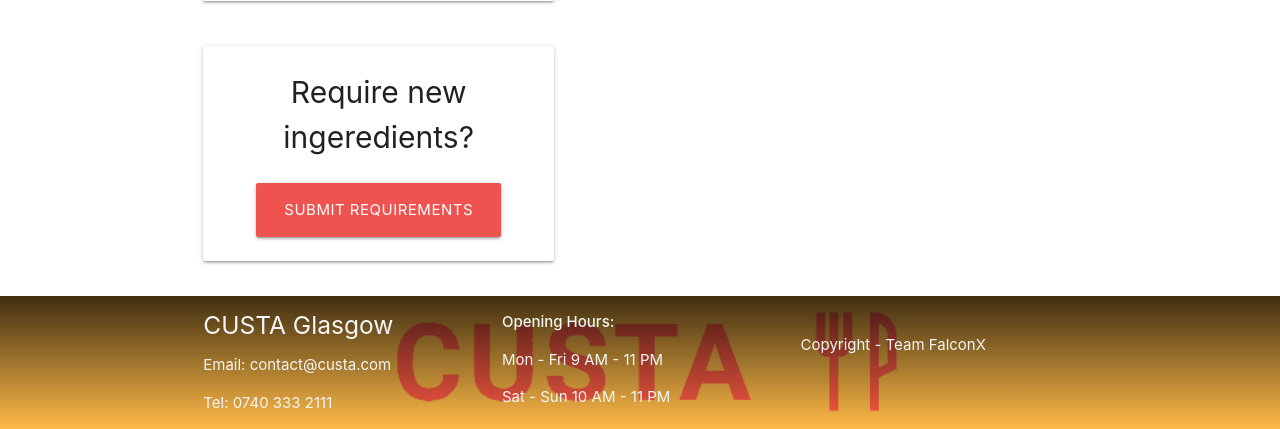
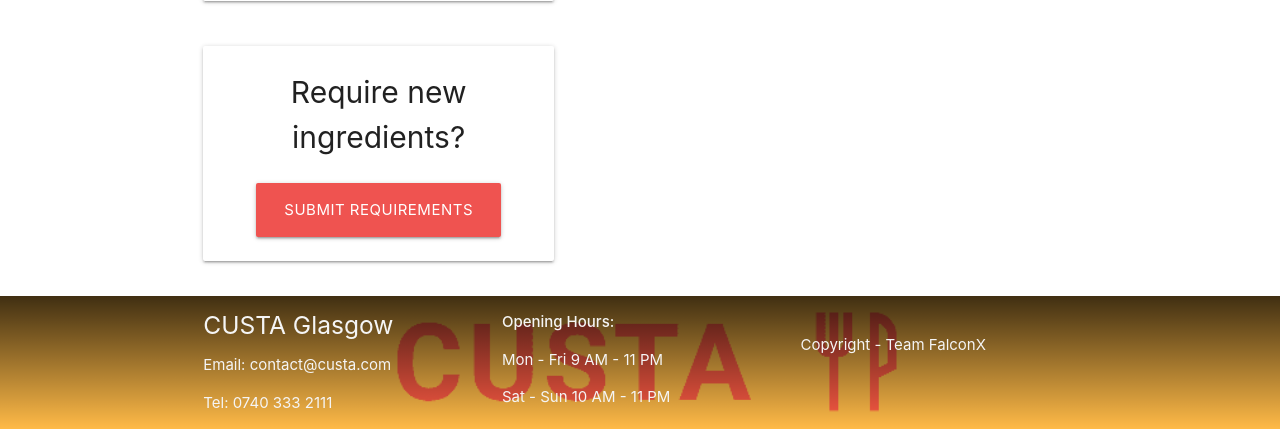
Before and after one commit to RP0001/custa_falcon_x, a Django app: page /custa/contact/ in a window 1280 px wide. Shown: the part 831-1260 px from the top of the page. Run offline with Django 3.2, Linux system fonts and the light colour scheme; some libraries are stand-ins or nearby versions.

Commit message:
several typos fixed

```diff
--- a/templates/custa/contact.html
+++ b/templates/custa/contact.html
@@ -25,7 +25,7 @@
             </div>
             <br>
             <div class="card-panel hoverable">
-                <div class="center-align"><span class="big-font">Require new ingeredients?</span></div>
+                <div class="center-align"><span class="big-font">Require new ingredients?</span></div>
                 <br>
                 <div class="center-align">
                     <!--trigger the modal-->
@@ -36,7 +36,7 @@
 
         <div class="col s12 m12 l7">
             <div class="card-panel hoverable">
-                <h5>Loation</h5>
+                <h5>Location</h5>
                 <!--google map added here-->
                 <div id="map" style="float: initial">
                 </div>
```
